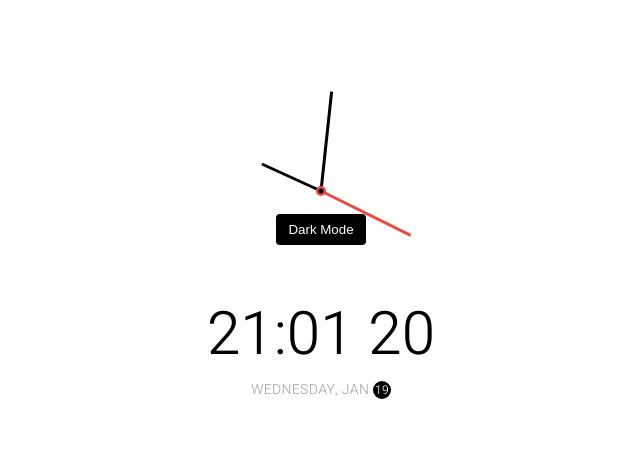
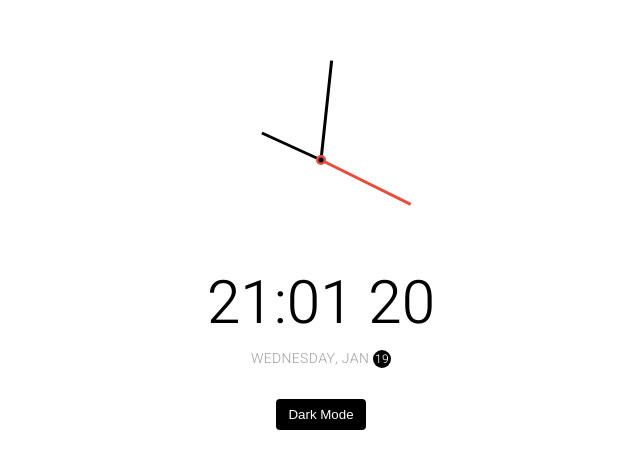
Before and after one commit to davedove86/Theme-Clock, a plain HTML site: page index.html in a window 1280 px wide. Shown: the part 155-624 px from the top of the page, without its empty margins (319-959 px from the left). Drawn offline with Linux system fonts and the light colour scheme.

Commit message:
Changed postion of toggle button

```diff
--- a/index.html
+++ b/index.html
@@ -10,8 +10,6 @@
   <body>
     <!-- https://github.com/bradtraversy/50projects50days -->
 
-    <button class="toggle">Dark Mode</button>
-
     <div class="clock-container">
       <div class="clock">
         <div class="needle hour"></div>
@@ -22,6 +20,7 @@
       <div class="time"></div>
       <div class="date"></div>
     </div>
+    <button class="toggle">Dark Mode</button>
 
     <script src="scripts.js"></script>
   </body>
--- a/style.css
+++ b/style.css
@@ -28,6 +28,7 @@ body {
   display: flex;
   align-items: center;
   justify-content: center;
+  flex-direction: column;
   height: 100vh;
   overflow: hidden;
   margin: 0;
@@ -39,9 +40,8 @@ body {
   border: none;
   border-radius: 4px;
   padding: 8px 12px;
-  position: absolute;
-  bottom: 400px;
   cursor: pointer;
+  margin-top: 30px;
 }
 
 .toggle:focus {
```
